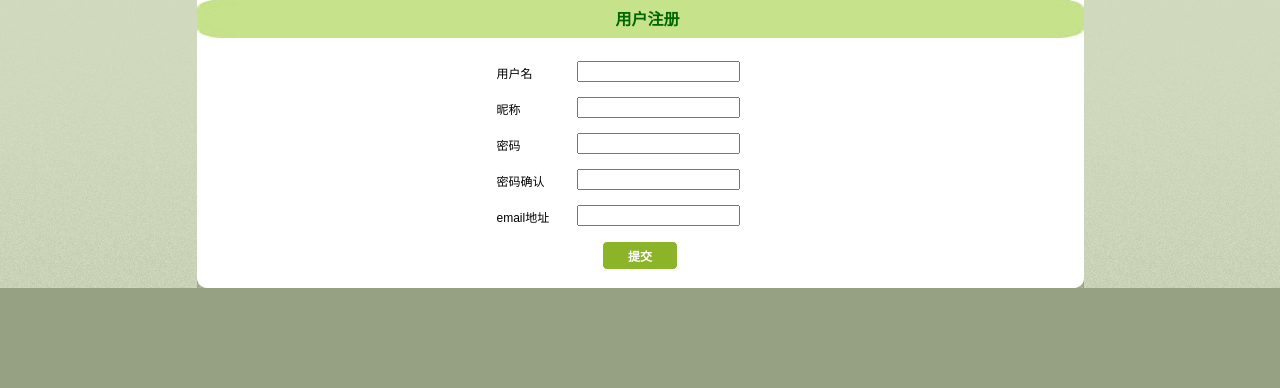
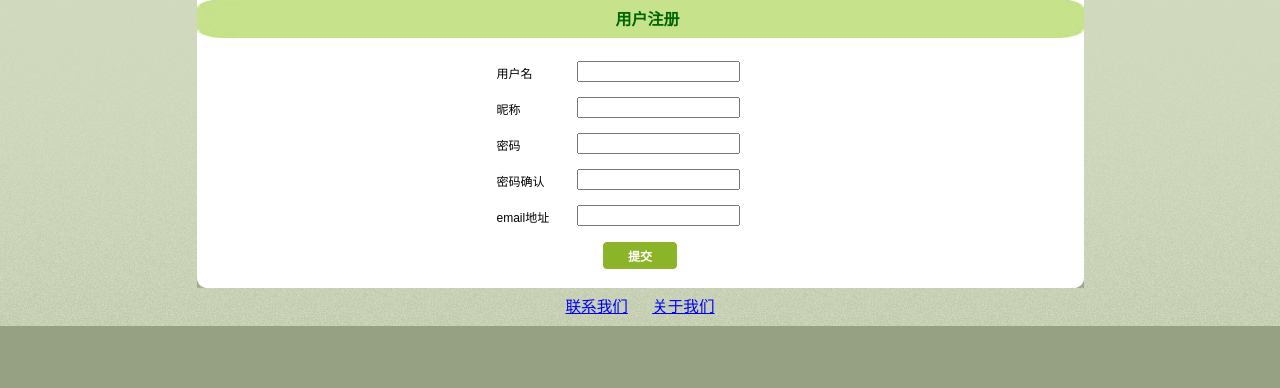
Before and after one commit to cainlu/exjp, a Django app: template template/register.jinja in a window 1280 px wide. Shown: the part 137-525 px from the top of the page. Run offline with Django 3.2, Linux system fonts and the light colour scheme; the template is opened without the code that fills it, so the values that code supplies are empty.

Commit message:
contact and about us,image bug fix

```diff
--- a/css/my_base.css
+++ b/css/my_base.css
@@ -144,3 +144,14 @@ a:active, a:hover { color: #000000; text-decoration: none; }
 .cleaner {
 	clear:both;
 }
+
+#templatemo_footer {
+	text-align:center;
+	font-size:130%;
+	padding:10px 0;
+}
+
+#templatemo_footer a {
+	color:blue;
+	margin:0 10px;
+}
--- a/template/base.jinja
+++ b/template/base.jinja
@@ -26,6 +26,10 @@
             {% block context %}
             {% endblock %}
             </div>
+            <div id='templatemo_footer'>
+                <a href='/main/contact_us/'>联系我们</a>
+                <a href='/main/about_us/'>关于我们</a>
+            </div>
 	    </div>
     </body>
 </html>
```
Also changed, not shown: main/views.py (+7 -1 lines), template/result.jinja (+19 -2 lines).
